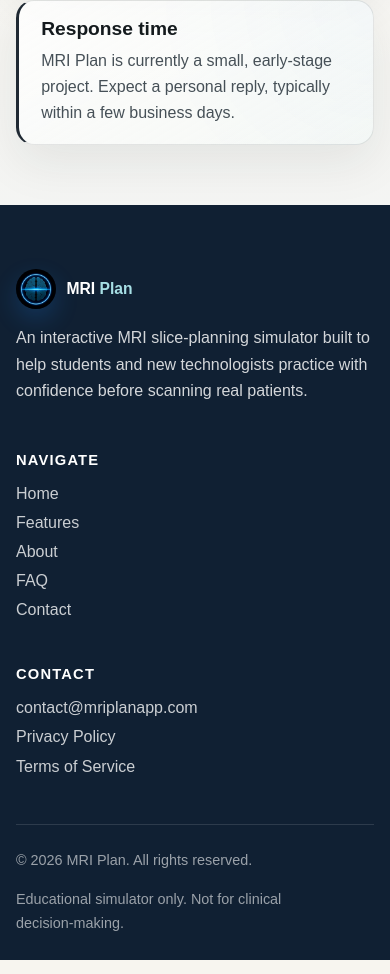
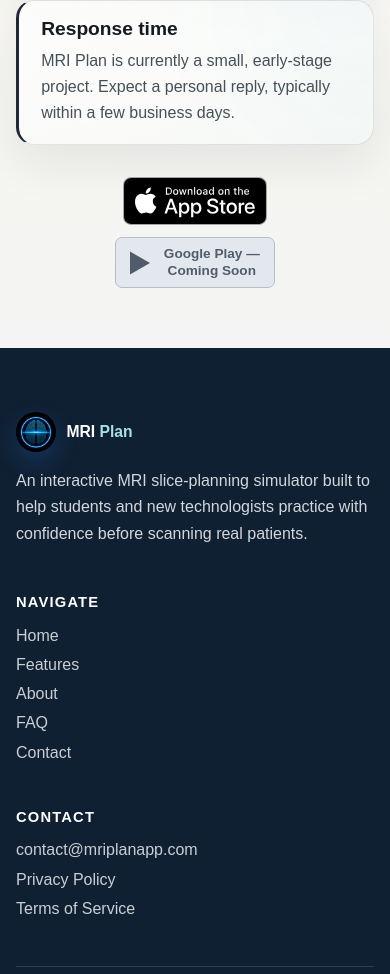
Before and after one commit to shahnoza77/mriplanapp-website, a Next.js app: page /contact in a window 390 px wide. Shown: the part 1060-2034 px from the top of the page. Built offline with nearby package versions, Linux system fonts and the light colour scheme; a web font is replaced by a local one.

Commit message:
contact page

```diff
--- a/app/contact/page.tsx
+++ b/app/contact/page.tsx
@@ -1,4 +1,5 @@
 import type { Metadata } from "next";
+import { StoreButtons } from "@/components/ui/StoreButtons";
 import { ContactForm } from "@/components/ui/ContactForm";
 import { Breadcrumbs } from "@/components/ui/Breadcrumbs";
 import { site } from "@/data/content";
@@ -42,6 +43,11 @@
             </article>
           </StaggerGroup>
         </div>
+        <div className="container">
+          <section className="contact-downloads" aria-label="Download MRI Plan">
+            <StoreButtons />
+          </section>
+        </div>
       </section>
     </>
   );
--- /dev/null
+++ b/components/ui/StoreButtons.tsx
@@ -0,0 +1,28 @@
+import Image from "next/image";
+
+export function StoreButtons() {
+  return (
+    <>
+      <a
+        className="hero-app-store"
+        href="https://apps.apple.com/app/id6787633208"
+        target="_blank"
+        rel="noopener noreferrer"
+        aria-label="Download MRI Plan on the App Store"
+      >
+        <Image
+          src="/images/download-on-the-app-store.svg"
+          alt="Download on the App Store"
+          width={144}
+          height={48}
+        />
+      </a>
+      <button className="hero-google-play" type="button" disabled aria-disabled="true">
+        <svg width="24" height="26" viewBox="0 0 24 26" fill="currentColor" aria-hidden="true">
+          <path d="M2 1.5v23L22 13 2 1.5Z" />
+        </svg>
+        <span>Google Play — Coming Soon</span>
+      </button>
+    </>
+  );
+}
--- a/styles/sections.css
+++ b/styles/sections.css
@@ -88,12 +88,17 @@
   background: var(--color-lime);
 }
 
-.hero-actions {
+.hero-actions,
+.contact-downloads {
   display: flex;
   align-items: center;
   flex-wrap: wrap;
   gap: var(--space-3);
   margin-top: var(--space-6);
+}
+
+.contact-downloads {
+  justify-content: center;
 }
 
 .hero-app-store {
@@ -656,6 +661,10 @@
 }
 
 @media (max-width: 620px) {
+  .contact-downloads {
+    flex-direction: column;
+  }
+
   .hero-actions {
     flex-direction: column;
     align-items: flex-start;
```
Also changed, not shown: components/sections/Hero.tsx (+2 -21 lines).
